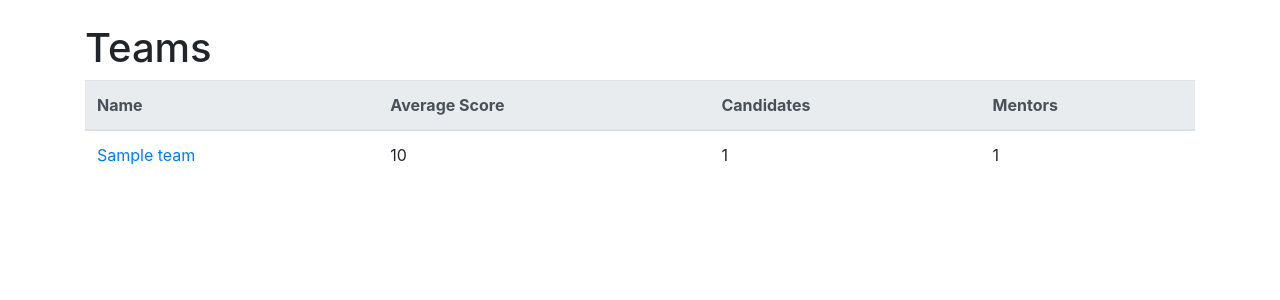
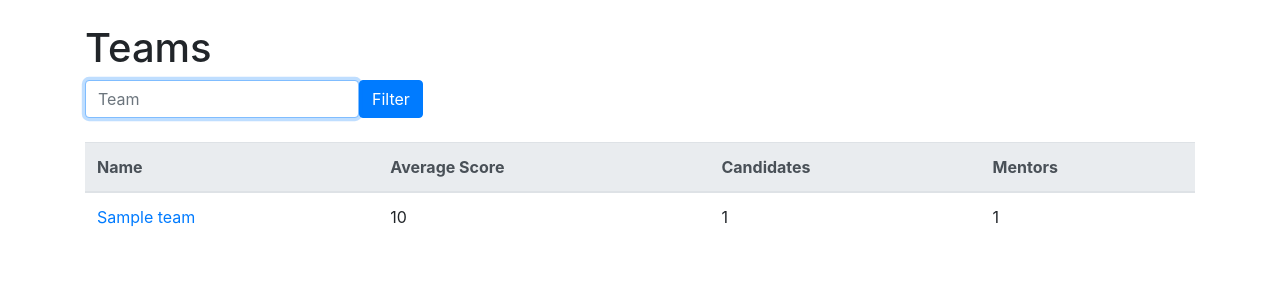
Before and after one commit to jaketreacher/voice, a Django app: page /teams/ in a window 1280 px wide. Shown: the part 56-356 px from the top of the page. Run offline with Django 3.2, Linux system fonts and the light colour scheme; a user stored in the database is signed in; tables that the repository leaves empty hold one stand-in row (values such as "Sample post"); some libraries are stand-ins or nearby versions.

Commit message:
Add team filter for admin

```diff
--- a/web/templates/web/team_list.html
+++ b/web/templates/web/team_list.html
@@ -2,6 +2,15 @@
 
 {% block content %}
     <h1>Teams</h1>
+    {% if user.is_admin %}
+        <form class="form-inline" method="GET">
+            <div class="input-group">
+                <input autofocus type="text" class="form-control" name="name" placeholder="Team" value="{{ request.GET.name }}">
+            </div>
+            <button type="submit" class="btn btn-primary">Filter</button>
+        </form>
+        <br />
+    {% endif %}
     {% if team_list %}
         <div class="d-flex flex-row justify-content-around flex-wrap">
             {% include "web/components/team_table.html" with teams=team_list %}
--- a/web/views.py
+++ b/web/views.py
@@ -55,6 +55,9 @@
             return queryset.filter(mentors__user=self.request.user)
 
         if self.request.user.is_admin:
+            name_filter = self.request.GET.get('name', '')
+            if name_filter:
+                queryset = queryset.filter(name__contains=name_filter)
             return queryset
 
 
```
